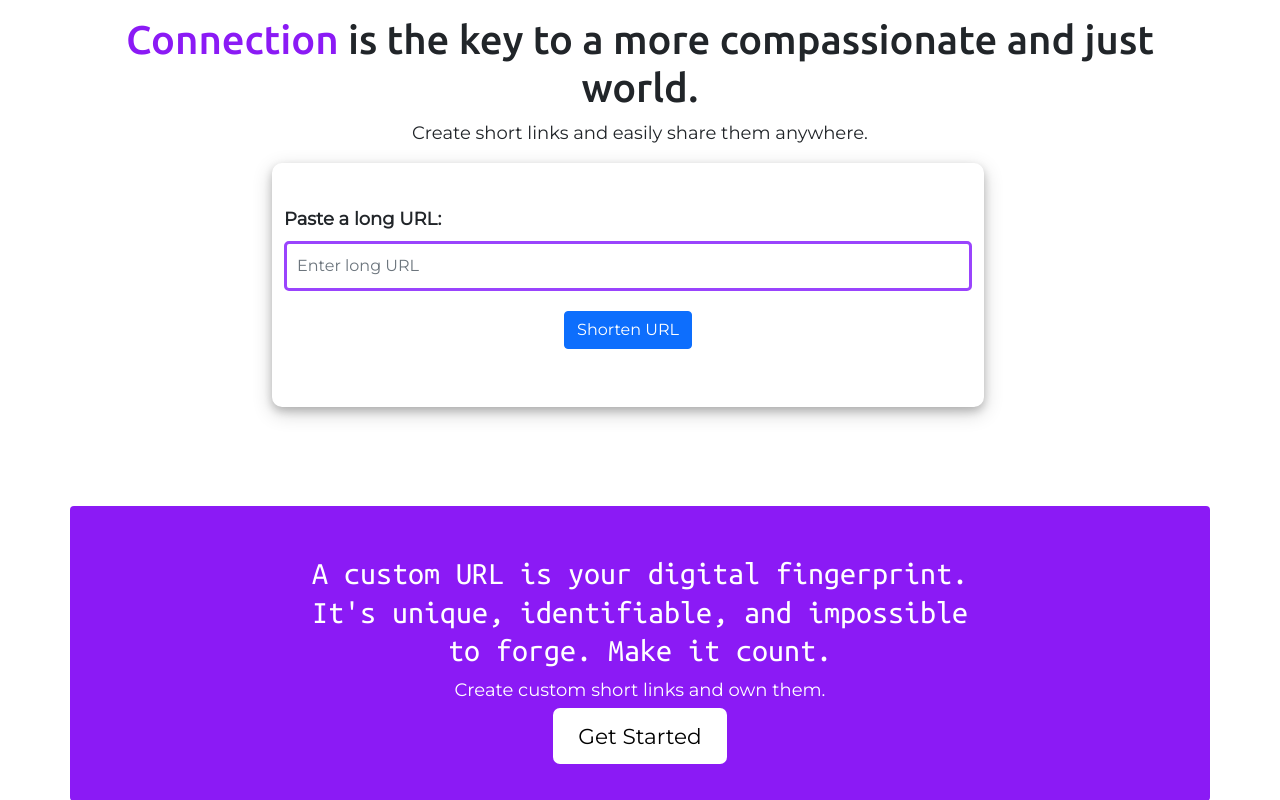
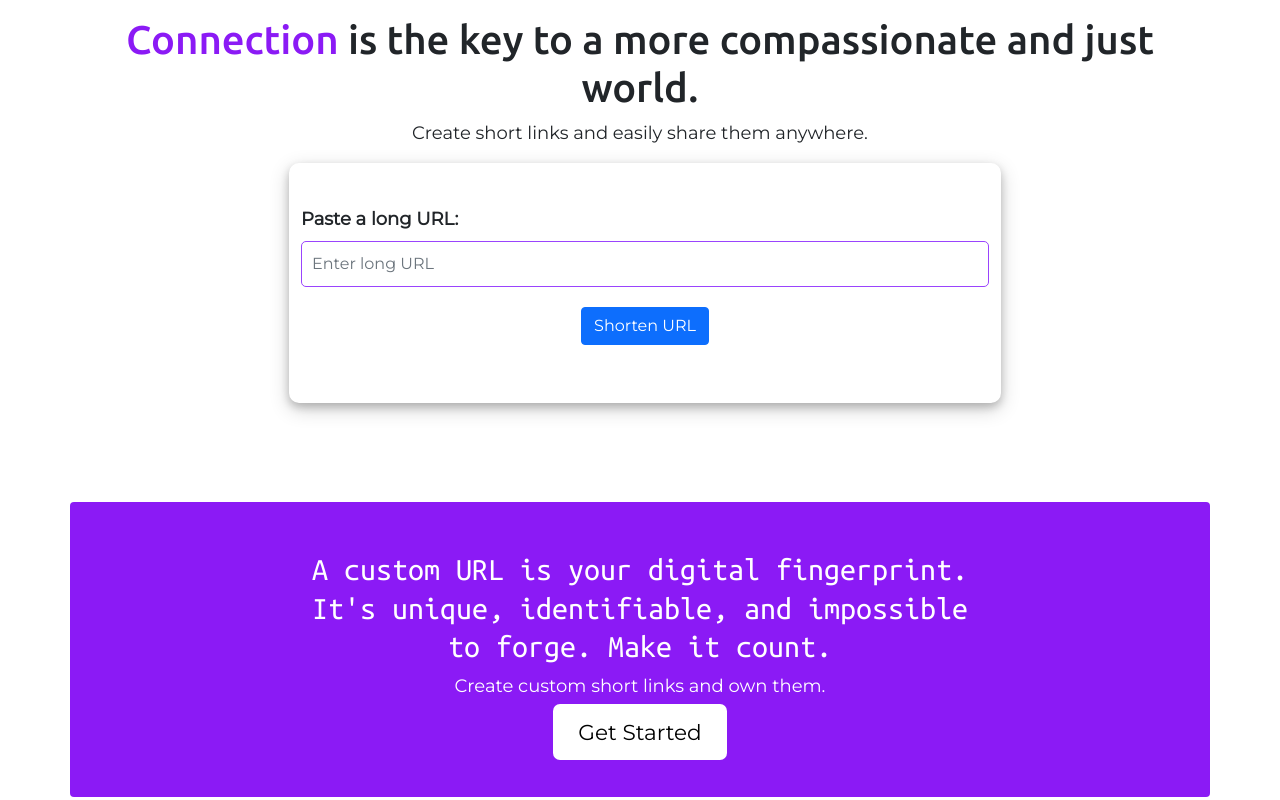
Before and after one commit to kadelcode/url-shortener, a Flask app: page / in a window 1280 px wide. Shown: the part 59-859 px from the top of the page. Run offline with Flask 3, Linux system fonts and the light colour scheme; some libraries are stand-ins or nearby versions; some web fonts are replaced.

Commit message:
remove autofocus property from the form

```diff
--- a/core/templates/index.html
+++ b/core/templates/index.html
@@ -9,9 +9,9 @@ Welcome to Bitsy
     </div>
 
     <!--Main div to create a short URL-->
-    <div class="row container">
+    <div class="row container-fluid">
         <div class="col-md-2"></div>
-        <div class="col-md-8 outer-form-div container">
+        <div class="col-md-8 outer-form-div">
             <!--Long URL form-->
             <form method="post" action="{{url_for('index')}}" class="custom-form mb-3">
             {% for category, message in get_flashed_messages(with_categories=true) %}
@@ -42,7 +42,7 @@ Welcome to Bitsy
                 <b><label for="url" class="form-label">Paste a long URL:</label></b>
                 <input type="url" name="url" id="url"
                     placeholder="Enter long URL" class="form-control"
-                    value="{{ request.form['url'] }}" autofocus></input>
+                    value="{{ request.form['url'] }}"></input>
             </div>
 
             <!--Form button-->
```
